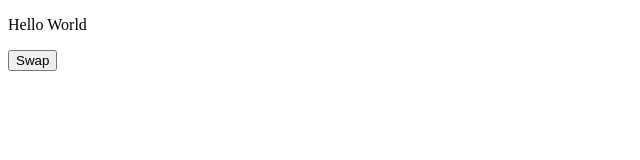
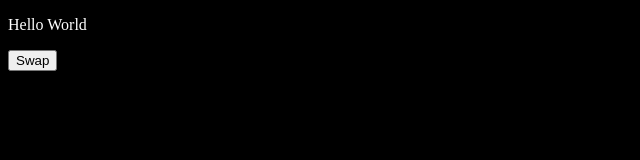
Before and after one commit to acciojob/dark-theme-Suraj00345, a website: page main.html in a window 1280 px wide. Both pictures are taken after a click on the button "Swap". Shown: the whole page, without its empty margins (0-640 px from the left). Drawn offline with Linux system fonts and the light colour scheme.

Commit message:
created a submission

```diff
--- a/main.html
+++ b/main.html
@@ -12,7 +12,7 @@
       <p id="ptag">
         Hello World
       </p>
-      <button>Swap</button>
+      <button onclick= "swap()">Swap</button>
     </main>
     <script src="./script.js"></script>
   </body>
--- a/script.js
+++ b/script.js
@@ -1 +1,10 @@
 //your code here
+
+
+function swap() {
+
+	 var element = document.body;
+   element.classList.toggle("night");
+
+
+}
```
